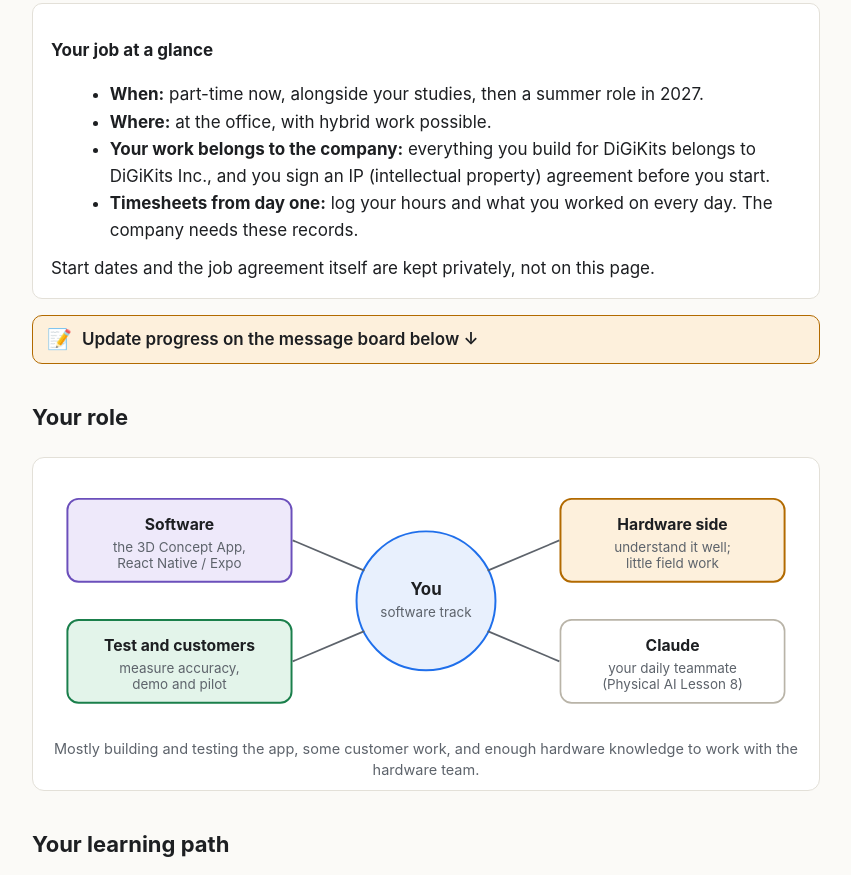
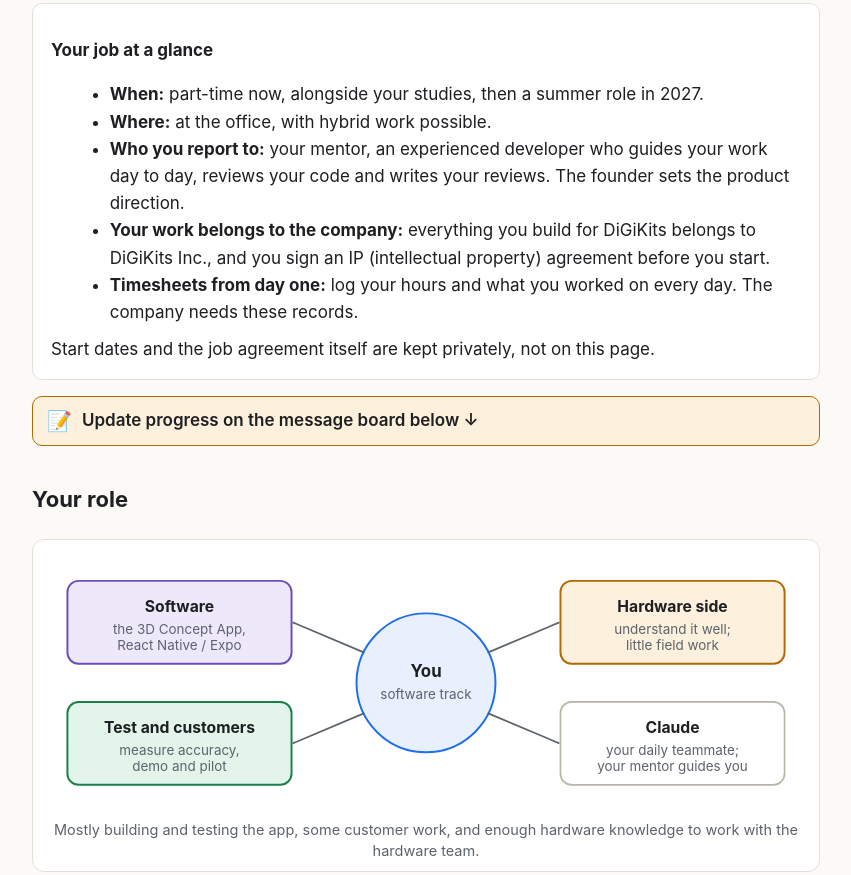
Before and after one commit to wdigi/tony, a plain HTML site: page coop.html in a window 1280 px wide. Shown: the part 267-1142 px from the top of the page, without its empty margins (214-1065 px from the left). Drawn offline with Linux system fonts and the light colour scheme.

Commit message:
Co-op page: report to a mentor; founder sets product direction
Co-Authored-By: Claude Opus 5.5 <noreply@anthropic.com>
Claude-Session: https://claude.ai/code/session_01Ku9BkEzKzWP1ttkX9J7BvX

```diff
--- a/coop.html
+++ b/coop.html
@@ -20,6 +20,7 @@
 <ul style="margin:0 0 0 1.1em">
 <li><strong>When:</strong> part-time now, alongside your studies, then a summer role in 2027.</li>
 <li><strong>Where:</strong> at the office, with hybrid work possible.</li>
+<li><strong>Who you report to:</strong> your mentor, an experienced developer who guides your work day to day, reviews your code and writes your reviews. The founder sets the product direction.</li>
 <li><strong>Your work belongs to the company:</strong> everything you build for DiGiKits belongs to DiGiKits Inc., and you sign an IP (intellectual property) agreement before you start.</li>
 <li><strong>Timesheets from day one:</strong> log your hours and what you worked on every day. The company needs these records.</li>
 </ul>
@@ -32,7 +33,7 @@
 <rect x="20" y="24" width="200" height="74" rx="10" class="b-v"/><text x="120" y="52" font-size="14" text-anchor="middle" font-weight="700">Software</text><text x="120" y="71" font-size="12" text-anchor="middle" class="q">the 3D Concept App,</text><text x="120" y="86" font-size="12" text-anchor="middle" class="q">React Native / Expo</text>
 <rect x="20" y="132" width="200" height="74" rx="10" class="b-g"/><text x="120" y="160" font-size="14" text-anchor="middle" font-weight="700">Test and customers</text><text x="120" y="179" font-size="12" text-anchor="middle" class="q">measure accuracy,</text><text x="120" y="194" font-size="12" text-anchor="middle" class="q">demo and pilot</text>
 <rect x="460" y="24" width="200" height="74" rx="10" class="b-w"/><text x="560" y="52" font-size="14" text-anchor="middle" font-weight="700">Hardware side</text><text x="560" y="71" font-size="12" text-anchor="middle" class="q">understand it well;</text><text x="560" y="86" font-size="12" text-anchor="middle" class="q">little field work</text>
-<rect x="460" y="132" width="200" height="74" rx="10" class="b"/><text x="560" y="160" font-size="14" text-anchor="middle" font-weight="700">Claude</text><text x="560" y="179" font-size="12" text-anchor="middle" class="q">your daily teammate</text><text x="560" y="194" font-size="12" text-anchor="middle" class="q">(Physical AI Lesson 8)</text>
+<rect x="460" y="132" width="200" height="74" rx="10" class="b"/><text x="560" y="160" font-size="14" text-anchor="middle" font-weight="700">Claude</text><text x="560" y="179" font-size="12" text-anchor="middle" class="q">your daily teammate;</text><text x="560" y="194" font-size="12" text-anchor="middle" class="q">your mentor guides you</text>
 <g stroke="var(--muted)" stroke-width="1.5"><line x1="221" y1="61" x2="285" y2="88"/><line x1="221" y1="169" x2="285" y2="142"/><line x1="459" y1="61" x2="395" y2="88"/><line x1="459" y1="169" x2="395" y2="142"/></g>
 </svg><figcaption>Mostly building and testing the app, some customer work, and enough hardware knowledge to work with the hardware team.</figcaption></figure>
 
@@ -100,8 +101,8 @@
 <li><strong>Branch, pull request, review.</strong> You never push straight to main; the <a href="extra/pipeline.html">pipeline</a> checks your work and a person reviews it.</li>
 <li><strong>AI coding tools every day.</strong> Claude drafts with you; you test, decide what goes in, and own the result (<a href="physical-ai/lesson-8.html">Lesson 8</a>).</li>
 <li><strong>Write it down.</strong> Every fix and decision ends up in a README, a guide or the knowledge base.</li>
-<li><strong>Weekly check-in and a written task plan.</strong> Each week: what you did, what's next, what's blocking you.</li>
-<li><strong>Reviews.</strong> A mid-point and an end-of-term review with your coach (and your school's co-op forms, if the job runs as a co-op term).</li>
+<li><strong>Weekly check-in with your mentor and a written task plan.</strong> Each week: what you did, what's next, what's blocking you.</li>
+<li><strong>Reviews.</strong> A mid-point and an end-of-term review with your mentor (and your school's co-op forms, if the job runs as a co-op term).</li>
 <li><strong>Timesheet.</strong> Hours and tasks logged at the end of every working day.</li>
 </ul>
 
```
